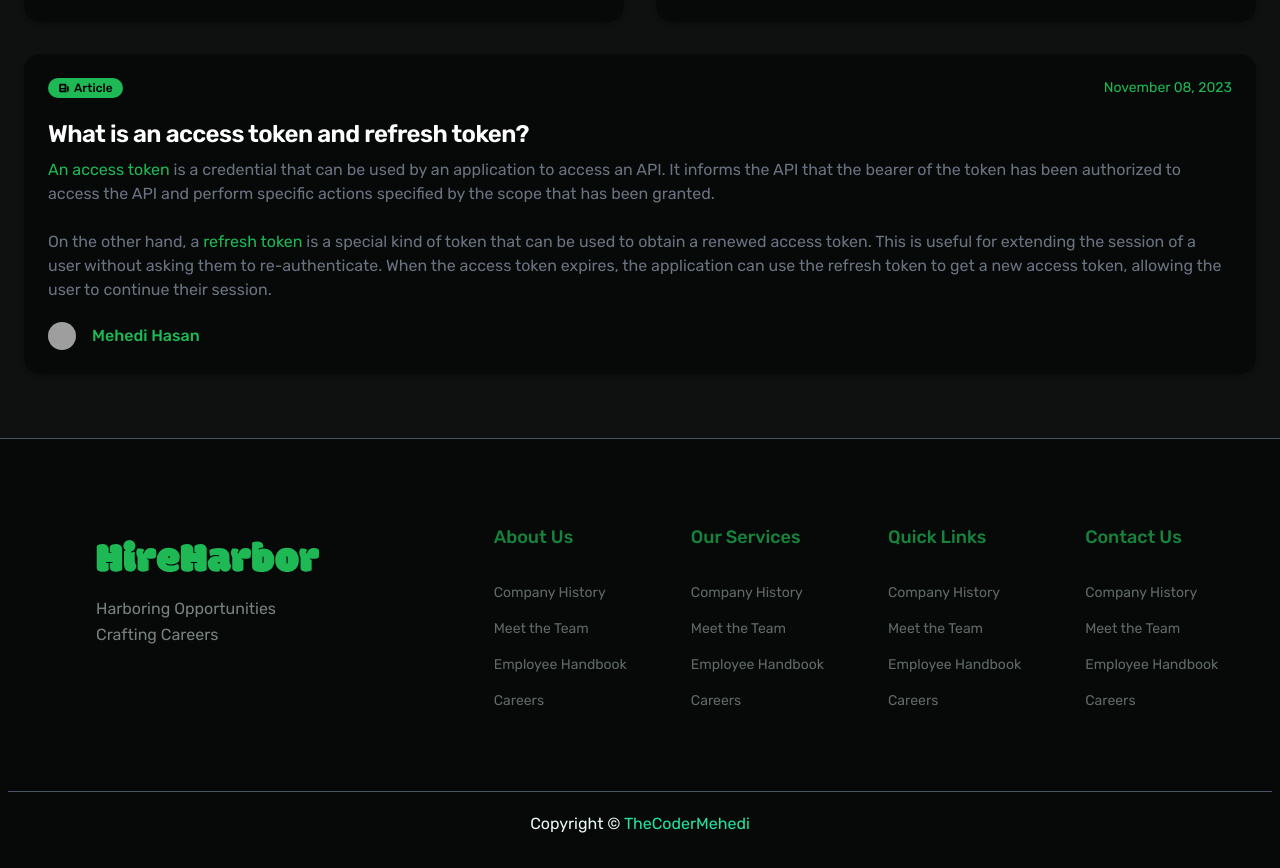
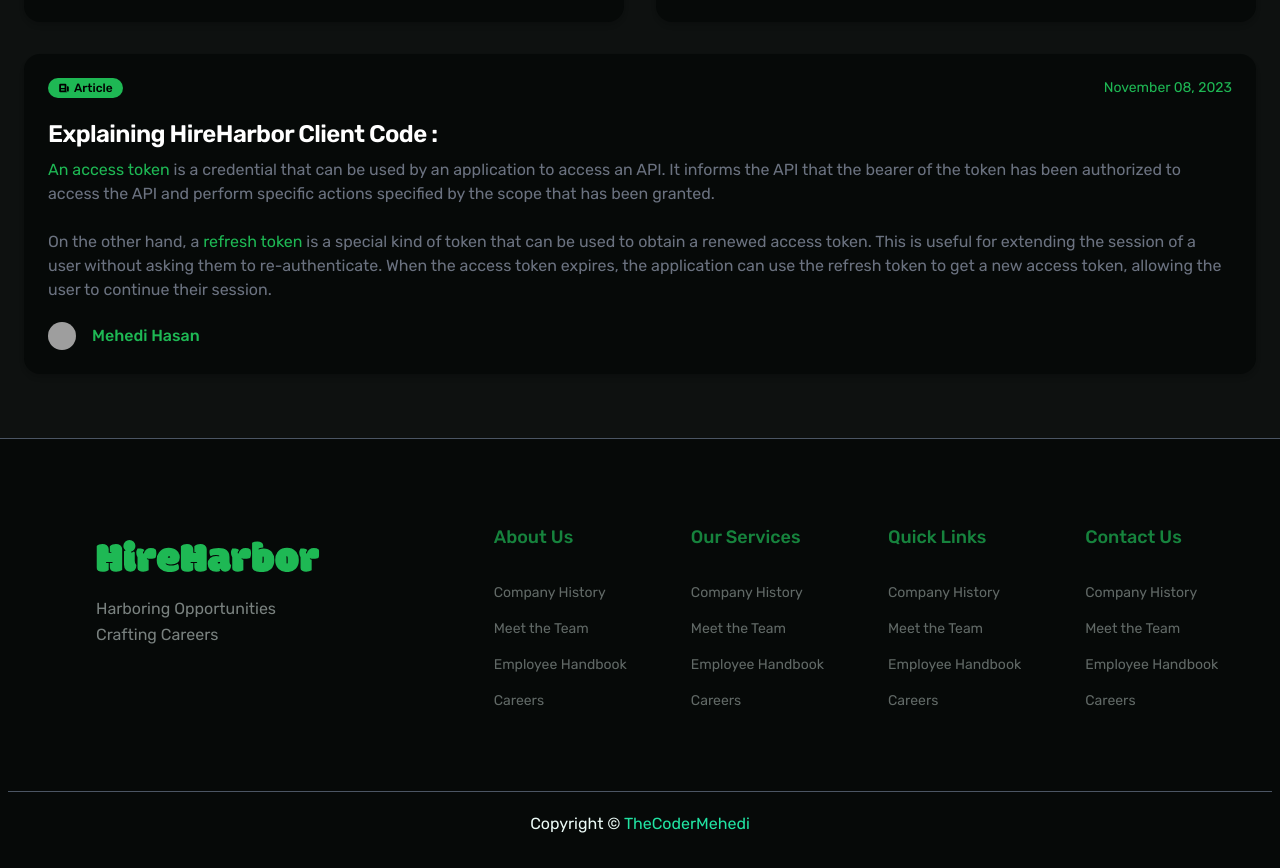
Before and after one commit to thecodermehedi/hireharbor-client, a React (Vite) app: page /blogs in a window 1280 px wide. Shown: the part 1734-2602 px from the top of the page. Built offline with nearby package versions, Linux system fonts and the light colour scheme; no server answers; grey boxes are pictures that could not be loaded; some icons are missing.

Commit message:
Add SEO meta tags and update blog title

```diff
--- a/src/pages/Blogs.jsx
+++ b/src/pages/Blogs.jsx
@@ -1,9 +1,17 @@
 import {Link} from "react-router-dom";
 import BannerComponent from "../components/ui/BannerComponent";
+import {Helmet} from "react-helmet-async";
 
 const Blogs = () => {
   return (
     <section>
+      <Helmet>
+        <title>Blogs - HireHarbor</title>
+        <meta
+          name="description"
+          content="Explore our blogs and dive into a world of knowledge and insights."
+        />
+      </Helmet>
       <BannerComponent
         title="Explore Our Blogs"
         subTitle="Dive into a world of knowledge and insights"
@@ -222,7 +230,7 @@
                 <span className="text-sm text-primary">November 08, 2023</span>
               </div>
               <h2 className="mb-2 text-2xl font-bold tracking-tight text-white">
-                What is an access token and refresh token?
+                Explaining HireHarbor Client Code :
               </h2>
               <p className="mb-5 font-light text-gray-500">
                 <span className="text-primary ">An access token</span> is a
```
